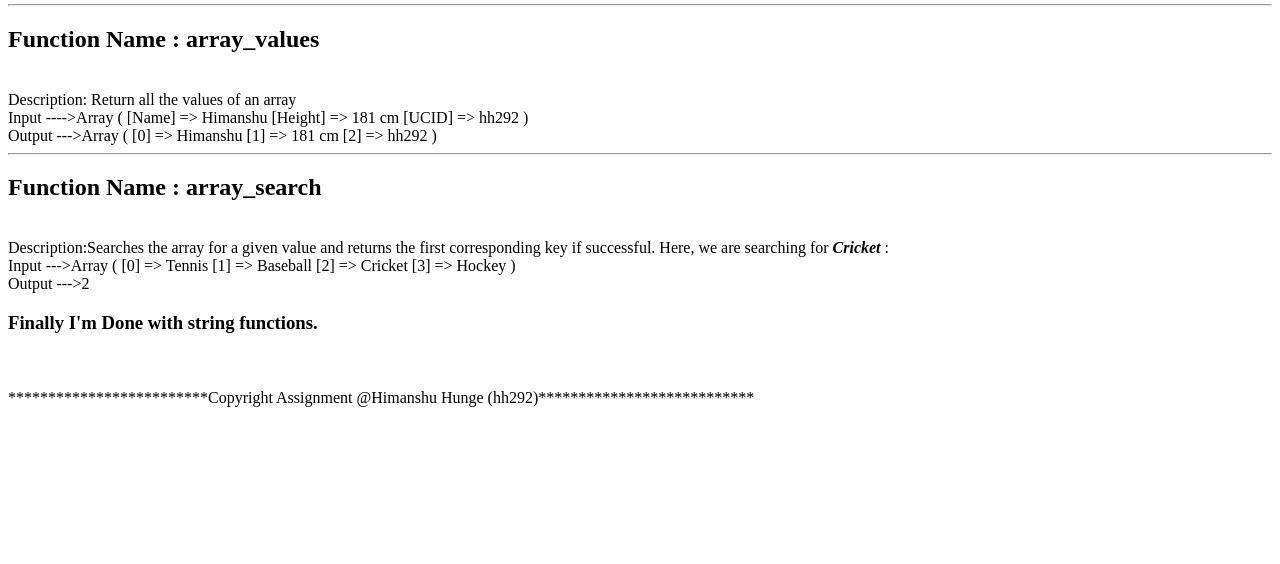
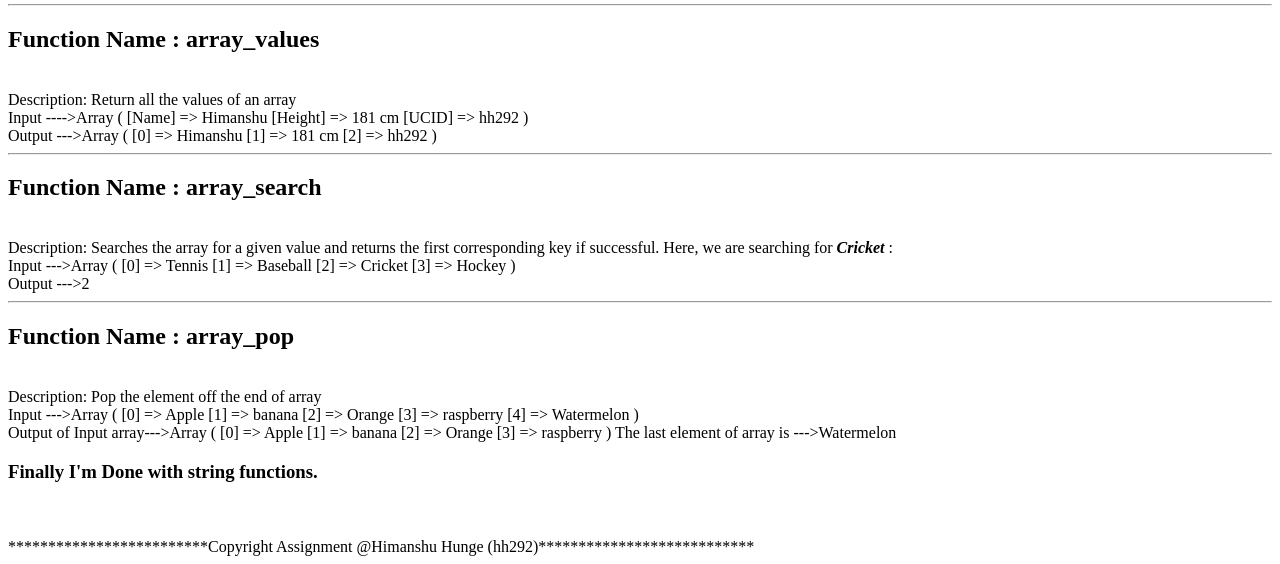
Before and after one commit to hh292/php_Array, a PHP site: page / in a window 1280 px wide. Shown: the part 638-1202 px from the top of the page. Before the commit the page ends 1045 px from the top, so only its background shows below. Run offline with PHP 8.4, Linux system fonts and the light colour scheme; some libraries are stand-ins or nearby versions.

Commit message:
Seventh Array function

```diff
--- a/index.php
+++ b/index.php
@@ -23,13 +23,14 @@
   $in_array_4 = array(2, 4, 6, 8);
   $in_array_5 = array("Name" => "Himanshu", "Height" => "181 cm", "UCID" => "hh292");
   $in_array_6 = array(0 => 'Tennis', 1 => 'Baseball', 2 => 'Cricket', 3 => 'Hockey');
+  $in_array_7 = array("Apple", "banana", "Orange", "raspberry", "Watermelon") ;
   $obj->print_1($in_array_1);
   $obj->print_2($in_array_2);
   $obj->print_3($in_array_3);
   $obj->print_4($in_array_4);
   $obj->print_5($in_array_5);
   $obj->print_6($in_array_6);
-
+  $obj->print_7($in_array_7);
 
   class main {
 
@@ -124,13 +125,33 @@
     {
         echo'<hr>';
         echo'<h2> Function Name : array_search </h2></br>';
-        echo 'Description:Searches the array for a given value and returns the first corresponding key if successful. Here, we are searching for <b><i>Cricket</i></b> :' ."\r";
+        echo 'Description: Searches the array for a given value and returns the first corresponding key if successful. Here, we are searching for <b><i>Cricket</i></b> :' ."\r";
         echo '</br>Input --->';
         print_r($in_array_6);
         $domain = array_search('Cricket', $in_array_6 );
         echo '</br>Output --->';
         print_r($domain);
     }
+
+    // function 7 : array_pop  ...hh292
+
+    public function print_7($in_array_7)
+    {
+
+        echo'<hr>';
+        echo'<h2> Function Name : array_pop </h2>';
+        echo '</br>Description: Pop the element off the end of array ' ."\r";
+        echo '</br>Input --->';
+        print_r($in_array_7);
+
+        $domain = array_pop($in_array_7);
+        echo '</br>Output of Input array--->';
+        print_r($in_array_7);
+        echo ('The last element of array is --->');
+        print_r($domain);
+
+    }
+
 
      public function __destruct() {
 
```
